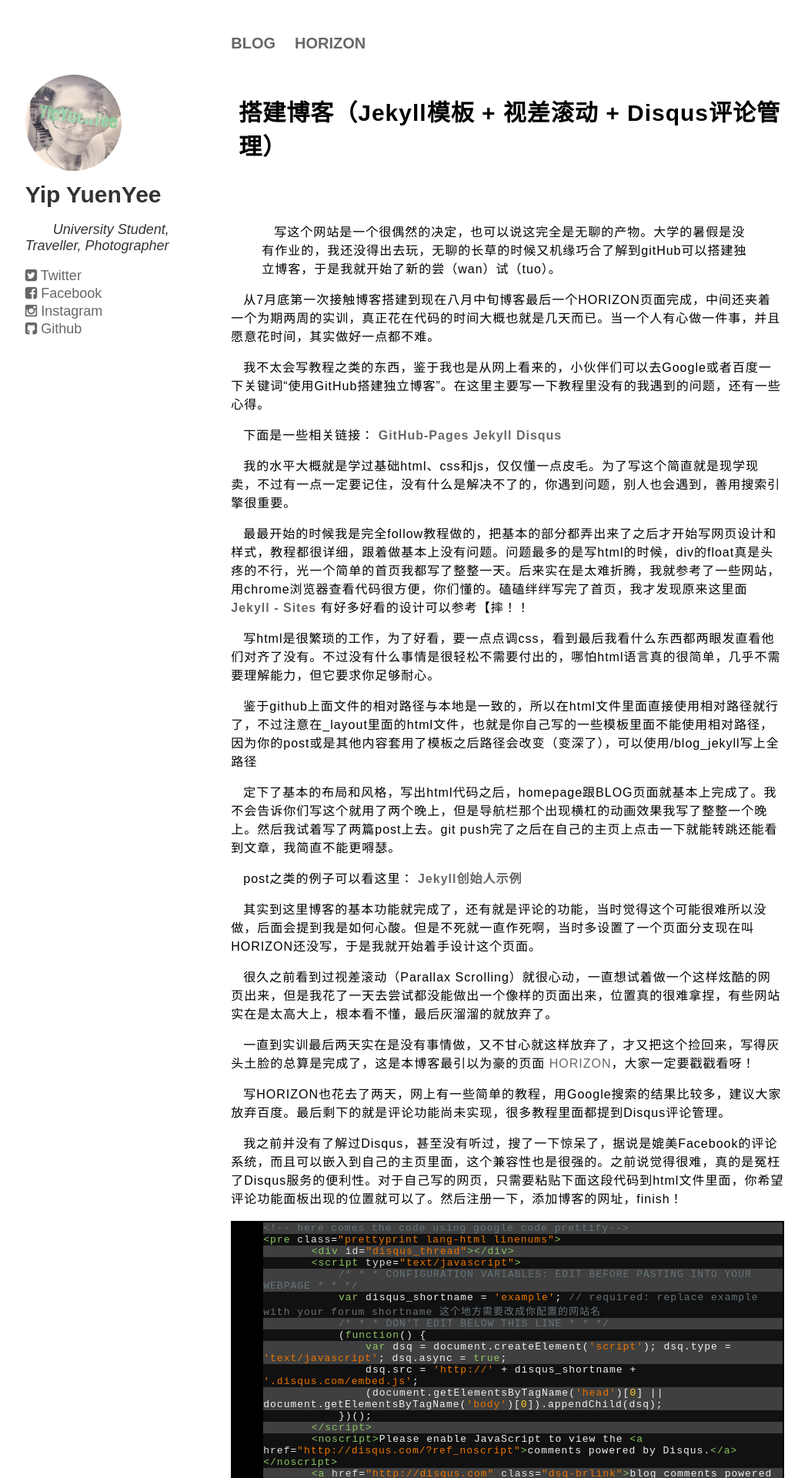
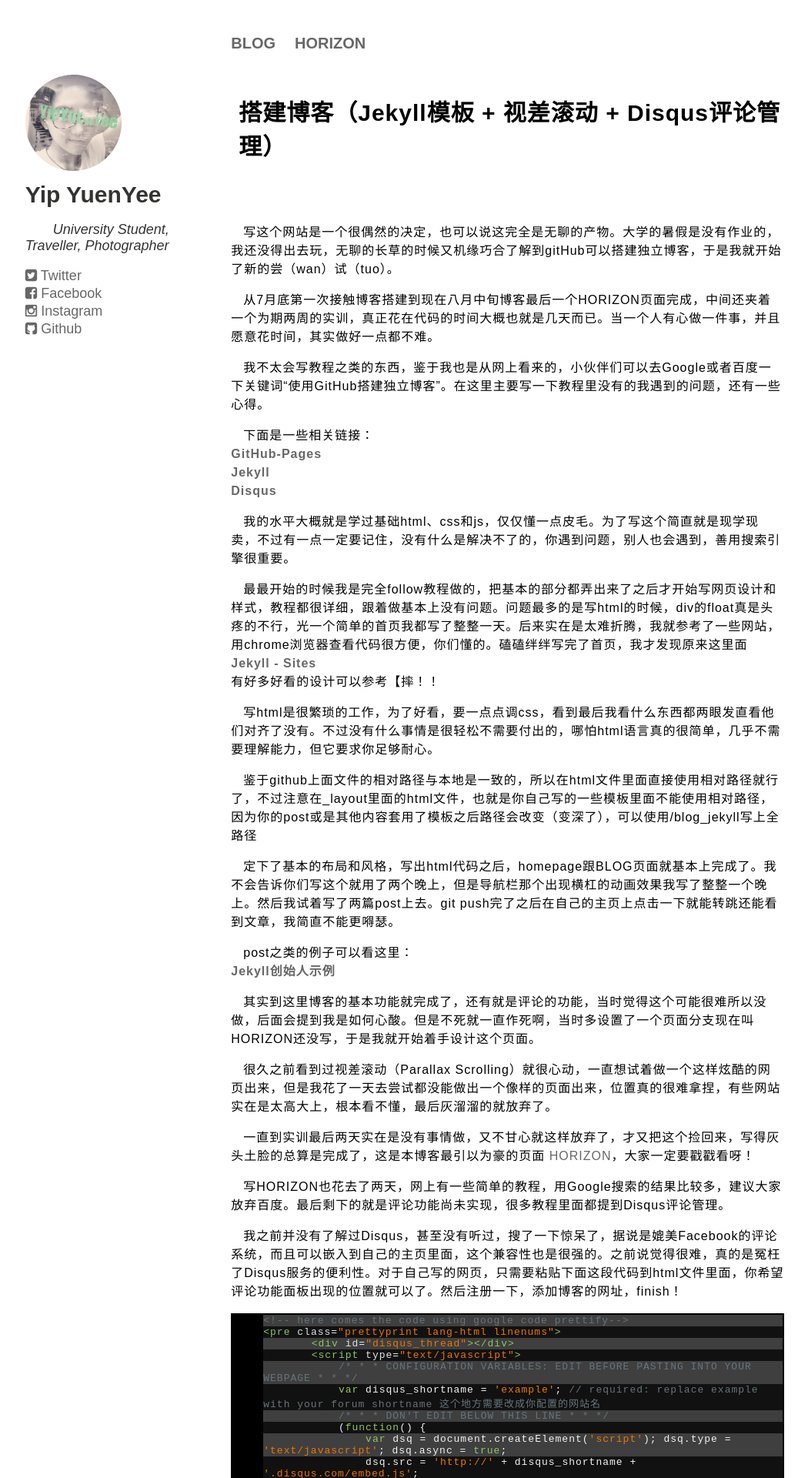
Before and after one commit to kusmour/blog_jekyll, a Jekyll site: the page built from _posts/2014-08-16-testdajianboke.md, in a window 1280 px wide. Shown: the top 1920 px of the page at 77% size, without its empty margins (89-1139 px from the left). Built offline with Jekyll 4.4.1, drawn with Linux system fonts in a browser that asks for light colours; some web fonts are replaced; comment, search, counter and statistics services are not loaded.

```diff
--- a/_posts/2014-08-16-testdajianboke.md
+++ b/_posts/2014-08-16-testdajianboke.md
@@ -4,7 +4,7 @@ title: 搭建博客（Jekyll模板 + 视差滚动 + Disqus评论管理）
 ---
 <h2>{{ page.title }}</h2>
 
->写这个网站是一个很偶然的决定，也可以说这完全是无聊的产物。大学的暑假是没有作业的，我还没得出去玩，无聊的长草的时候又机缘巧合了解到gitHub可以搭建独立博客，于是我就开始了新的尝（wan）试（tuo）。
+写这个网站是一个很偶然的决定，也可以说这完全是无聊的产物。大学的暑假是没有作业的，我还没得出去玩，无聊的长草的时候又机缘巧合了解到gitHub可以搭建独立博客，于是我就开始了新的尝（wan）试（tuo）。
 
 从7月底第一次接触博客搭建到现在八月中旬博客最后一个HORIZON页面完成，中间还夹着一个为期两周的实训，真正花在代码的时间大概也就是几天而已。当一个人有心做一件事，并且愿意花时间，其实做好一点都不难。
 
--- a/style/article_page.css
+++ b/style/article_page.css
@@ -29,6 +29,7 @@ article {
 	font-size: 16px;
 	text-indent: 1em;
 	line-height: 1.5;
+	white-space: pre-wrap;
 }
 
 .article_wrap br {
```
